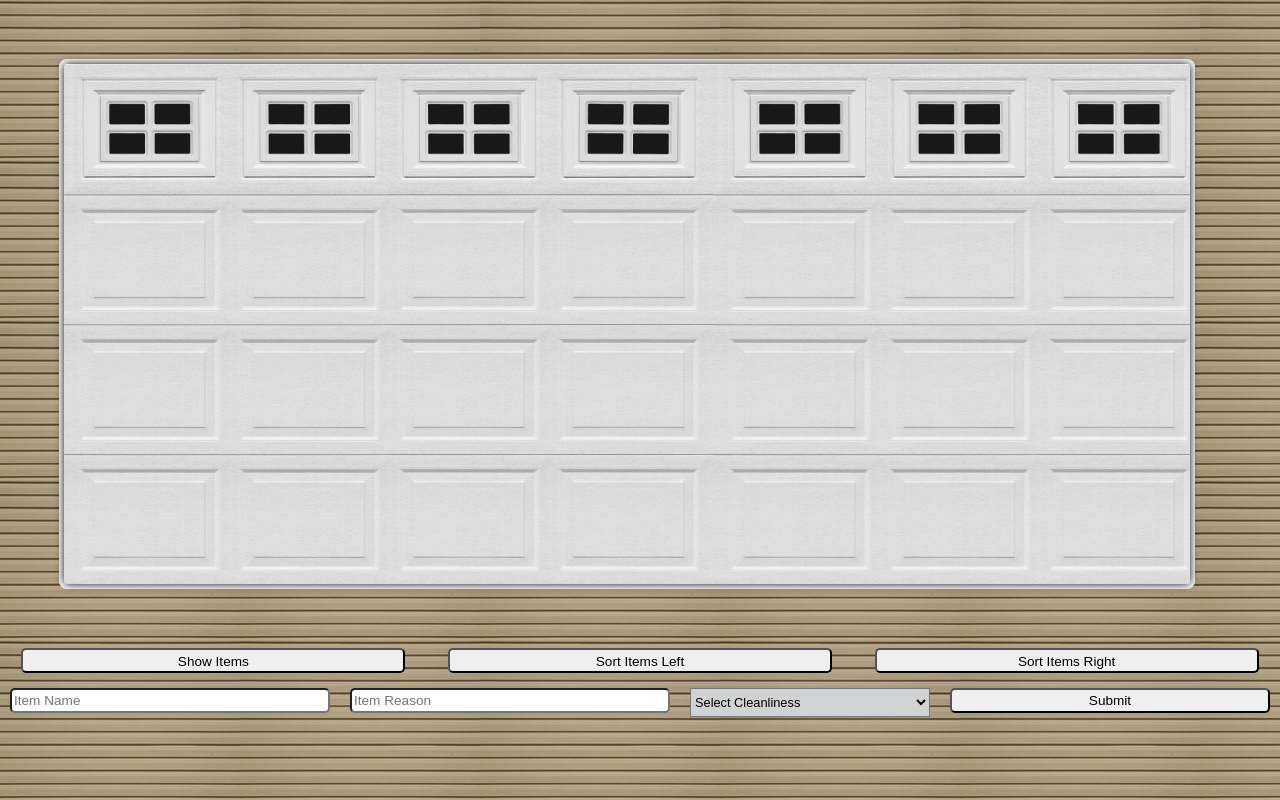
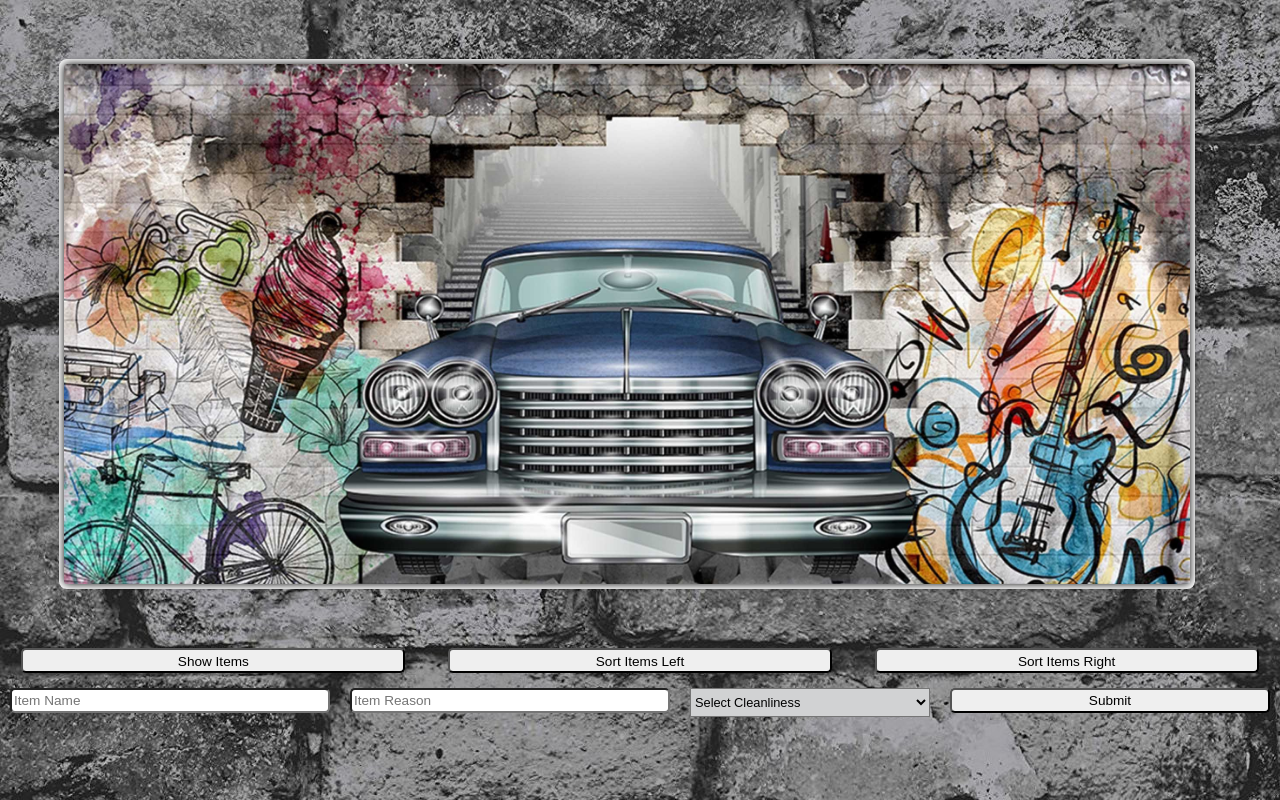
Before and after one commit to johnmboudreaux/Garage-Bin, a website built with webpack: page public/index.html in a window 1280 px wide. Built offline with nearby package versions, Linux system fonts and the light colour scheme; files whose address does not match are found by name; a web font is replaced by a local one.

Commit message:
added some new images

```diff
--- a/public/css/styles.css
+++ b/public/css/styles.css
@@ -20,7 +20,7 @@
 }
 
 body {
-  background-image: url('../assets/brown-siding.jpg');
+  background-image: url('../assets/bricks.jpg');
 }
 
 .counts {
@@ -105,10 +105,11 @@ body {
 }
 
 .slide-top{
-  background: url('../assets/garageDoor.gif');
+  background: url('../assets/graf-door.jpg');
   height: 100%;
   width: 100%;
-  background-size: contain;
+  background-repeat: no-repeat;
+  background-size: cover;
   position: absolute;
   top: 0;
   left: 0;
@@ -119,7 +120,6 @@ body {
   top: -65vh;
 }
 
-
 .show-all .item-reason {
   display: inline-block;
 }
```
Also changed, not shown: public/assets/bricks.jpg (added), public/assets/graf-door.jpg (added).
